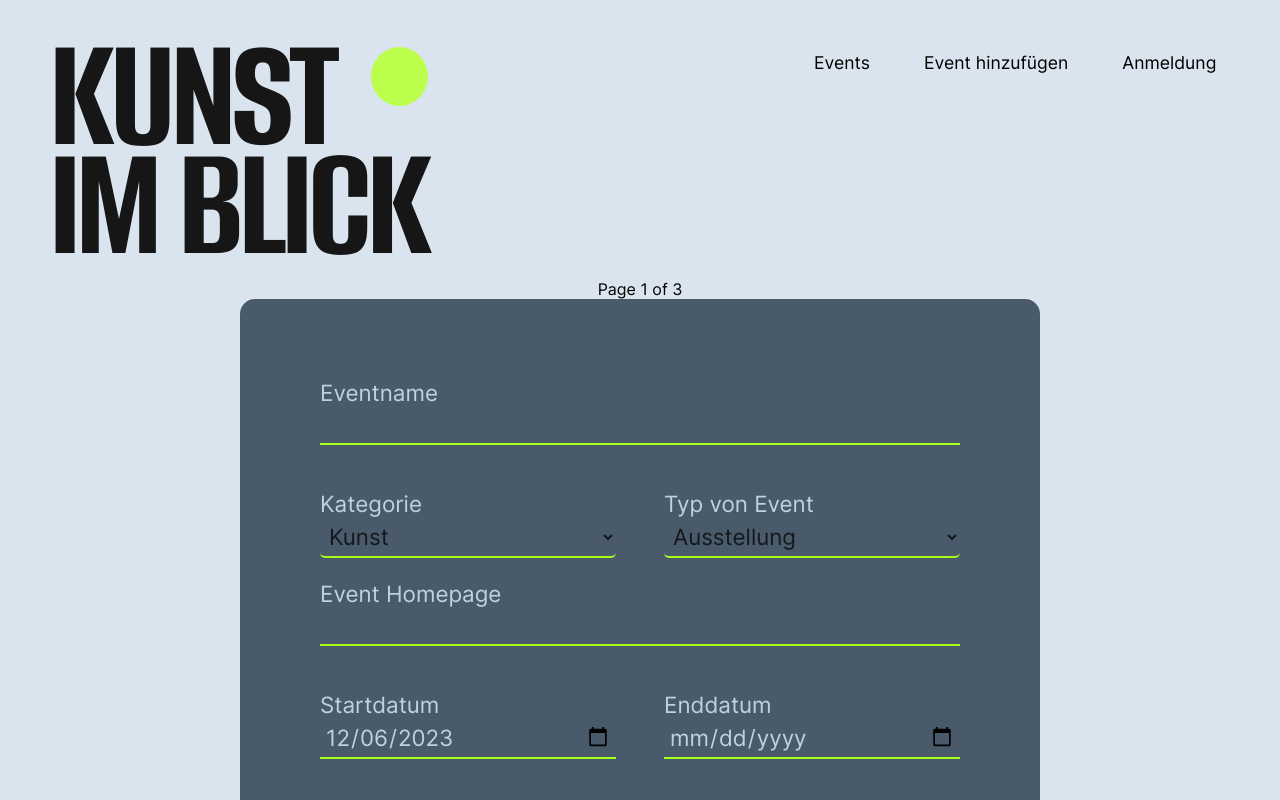
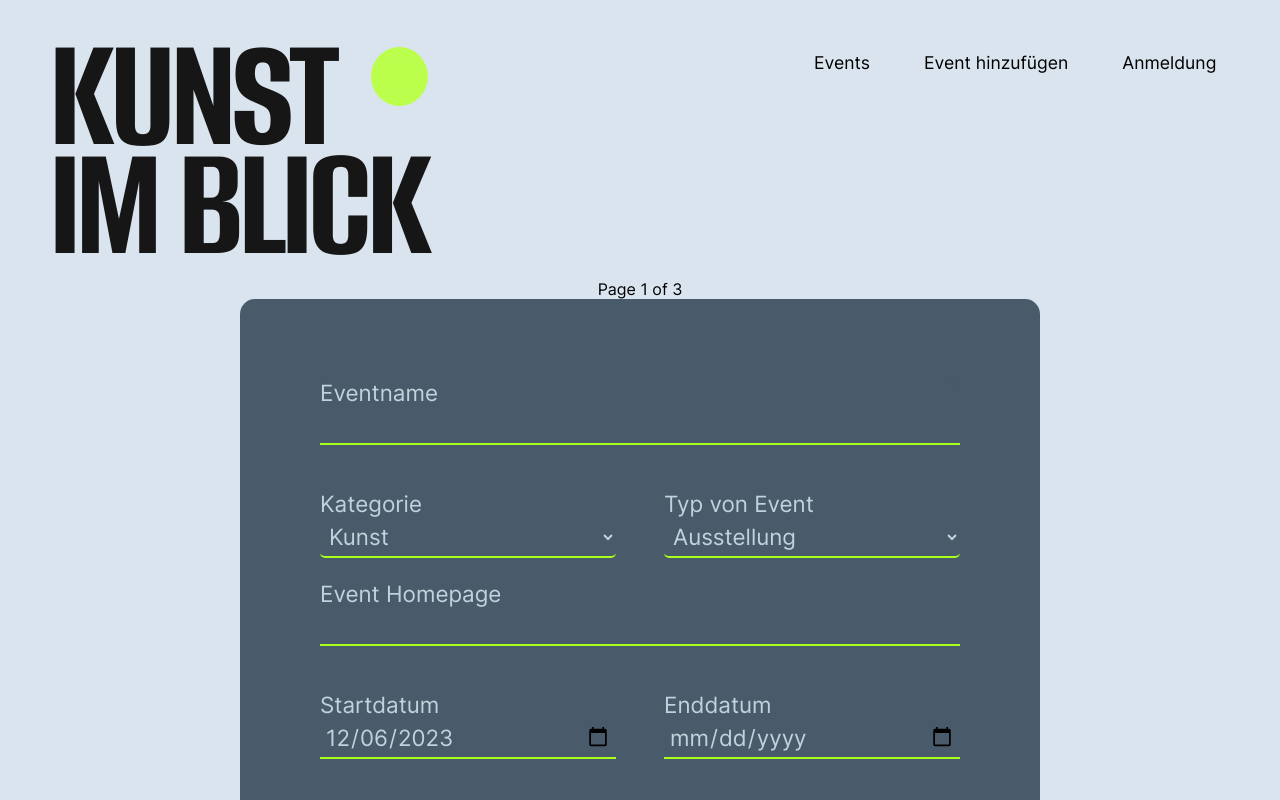
Before and after one commit to NAMASTECH/Kultur-Ausstellungsplattform-frontend, a React (Vite) app: page /event in a window 1280 px wide. Shown: the top 800 px of the page. Built offline with nearby package versions, Linux system fonts and the light colour scheme.

Commit message:
color styling for dropdown in addEventForm

```diff
--- a/src/js/views/event/AddEventForm.scss
+++ b/src/js/views/event/AddEventForm.scss
@@ -47,7 +47,6 @@ h2 {
             width: 100%;
             border-radius: 0;
             margin-bottom: 1em;
-            color: rgba(0, 0, 0, 0.725);
             font-size: 1.4rem;
         }
 
```
